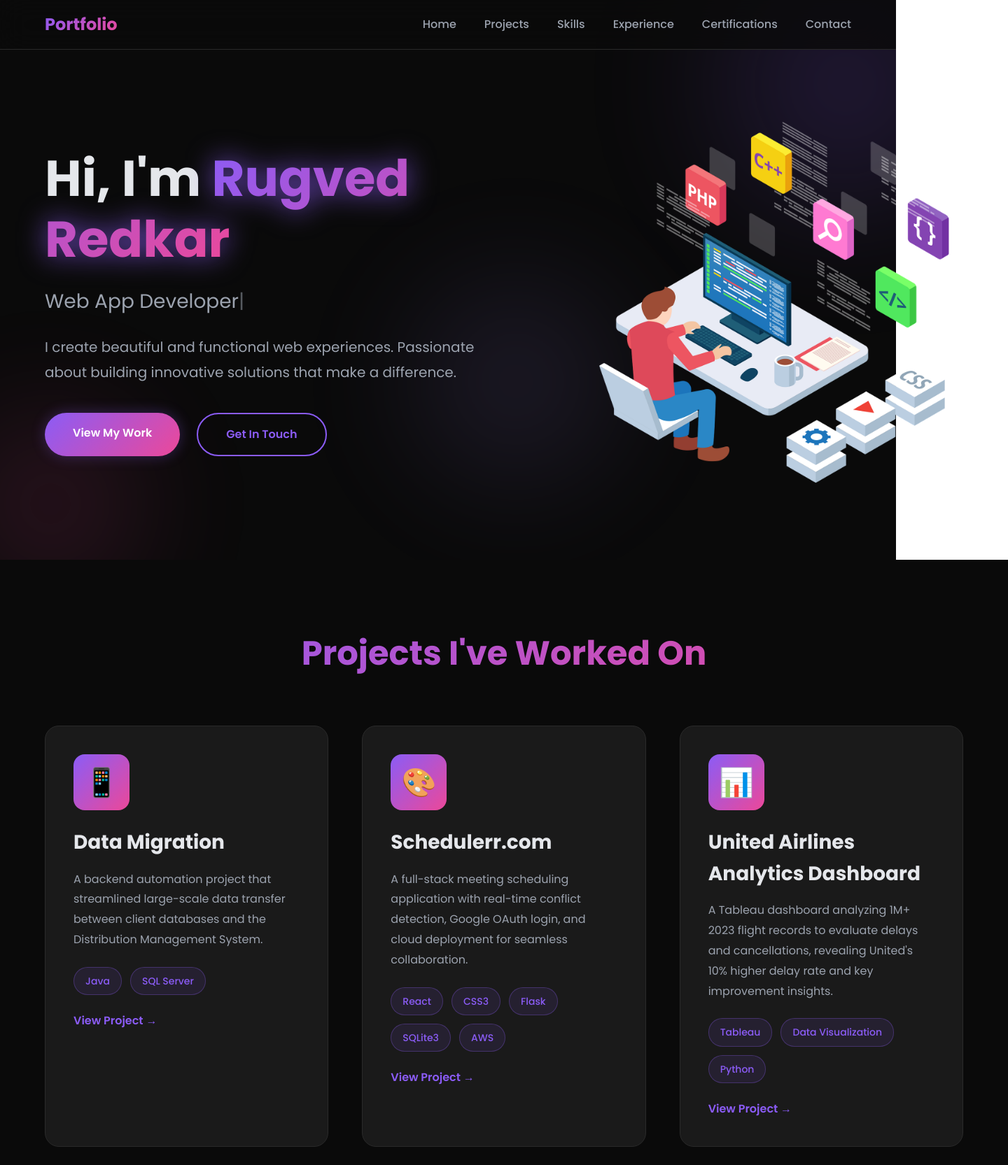
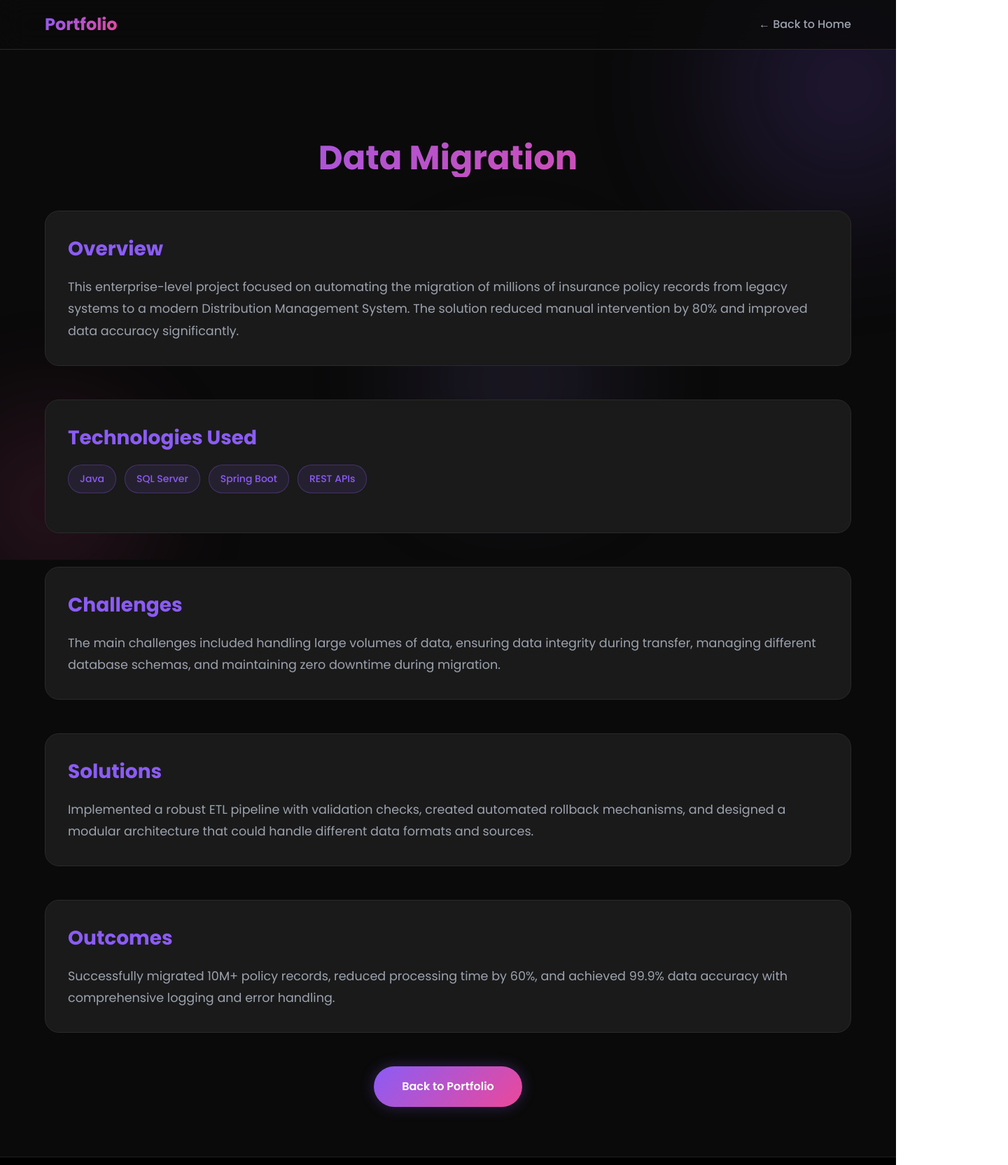
Before and after one commit to rugvedredkar/react-portfolio, a React (Vite) app: page /project/data-migration in a window 1280 px wide. Shown: the top 1665 px of the page at 70% size, 1440 px wide, since content can reach past the window. Built offline with nearby package versions, Linux system fonts and the light colour scheme.

Commit message:
Updated view project page

```diff
--- a/package.json
+++ b/package.json
@@ -13,6 +13,7 @@
   "dependencies": {
     "react": "^19.1.1",
     "react-dom": "^19.1.1",
+    "react-router-dom": "^7.9.4",
     "typed.js": "^2.1.0"
   },
   "devDependencies": {
--- a/src/App.jsx
+++ b/src/App.jsx
@@ -1,8 +1,12 @@
+
 
 import { useState, useEffect, useRef } from 'react';
 import './App.css';
 import Typed from "typed.js";
 import hero from './assets/hero.png';
+import ProjectDetail from './ProjectDetails';
+import './ProjectDetails.css';
+import { BrowserRouter as Router, Routes, Route, Link } from 'react-router-dom';
 
 // Import skill icons
 import awsIcon from './assets/skills/aws.png';
@@ -73,7 +77,7 @@
 import googleLogo from './assets/certifications/google.png';
 import tcsLogo from './assets/certifications/tcs.png';
 
-function App() {
+function HomePage() {
   const [formData, setFormData] = useState({
     name: '',
     email: '',
@@ -154,7 +158,7 @@
       {/* Navigation */}
       <nav className="navbar">
         <div className="nav-container">
-          <div className="logo">Portfolio</div>
+          <Link to="/" className="logo">Portfolio</Link>
           <ul className="nav-menu">
             <li><a href="#home">Home</a></li>
             <li><a href="#projects">Projects</a></li>
@@ -217,7 +221,7 @@
                 <span className="tag">Java</span>
                 <span className="tag">SQL Server</span>
               </div>
-              <a href="#" className="project-link">View Project →</a>
+              <Link to="/project/data-migration" className="project-link">View Project →</Link>
             </div>
 
             <div className="project-card">
@@ -231,7 +235,7 @@
                 <span className="tag">SQLite3</span>
                 <span className="tag">AWS</span>
               </div>
-              <a href="#" className="project-link">View Project →</a>
+              <Link to="/project/schedulerr" className="project-link">View Project →</Link>
             </div>
 
             <div className="project-card">
@@ -243,8 +247,8 @@
                 <span className="tag">Data Visualization</span>
                 <span className="tag">Python</span>
               </div>
-              <a href="#" className="project-link">View Project →</a>
-            </div>
+              <Link to="/project/united-airlines" className="project-link">View Project →</Link>
+              </div>
 
             <div className="project-card">
               <div className="project-image">🤖</div>
@@ -255,7 +259,7 @@
                 <span className="tag">OpenCV</span>
                 <span className="tag">Image Processing</span>
               </div>
-              <a href="#" className="project-link">View Project →</a>
+              <Link to="/project/invisible-cloak" className="project-link">View Project →</Link>
             </div>
           </div>
         </div>
@@ -593,10 +597,21 @@
     <p className="footer-right">© 2025 Rugved Redkar. All rights reserved.</p>
   </div>
 </footer>
-
-
     </div>
   );
 }
 
+// Replace the entire App function with:
+function App() {
+  return (
+    <Router>
+      <div className="App">
+        <Routes>
+          <Route path="/" element={<HomePage />} />
+          <Route path="/project/:projectId" element={<ProjectDetail />} />
+        </Routes>
+      </div>
+    </Router>
+  );
+}
 export default App;
--- /dev/null
+++ b/src/ProjectDetails.css
@@ -0,0 +1,51 @@
+.project-detail {
+    min-height: 100vh;
+    background: var(--bg-color);
+    padding-top: 80px;
+  }
+
+  .project-detail-title {
+    font-size: 3rem;
+    margin-bottom: 3rem;
+    background: linear-gradient(135deg, var(--primary-color), var(--accent-color));
+    -webkit-background-clip: text;
+    -webkit-text-fill-color: transparent;
+    background-clip: text;
+    text-align: center;
+  }
+
+  .project-section {
+    margin-bottom: 3rem;
+    padding: 2rem;
+    background: var(--bg-card);
+    border: 1px solid var(--border-color);
+    border-radius: 20px;
+  }
+
+  .project-section h2 {
+    color: var(--primary-color);
+    margin-bottom: 1rem;
+    font-size: 1.75rem;
+  }
+
+  .project-section p {
+    color: var(--text-light);
+    line-height: 1.8;
+    font-size: 1.1rem;
+  }
+
+  .tech-tags {
+    display: flex;
+    flex-wrap: wrap;
+    gap: 0.75rem;
+  }
+
+  .back-link {
+    color: var(--text-light);
+    text-decoration: none;
+    transition: color 0.3s ease;
+  }
+
+  .back-link:hover {
+    color: var(--primary-color);
+  }
--- /dev/null
+++ b/src/ProjectDetails.jsx
@@ -0,0 +1,142 @@
+import { useParams, Link } from 'react-router-dom';
+
+function ProjectDetail() {
+  const { projectId } = useParams();
+
+  const projectData = {
+    'data-migration': {
+      title: 'Data Migration',
+      description: 'A backend automation project that streamlined large-scale data transfer between client databases and the Distribution Management System.',
+      overview: 'This enterprise-level project focused on automating the migration of millions of insurance policy records from legacy systems to a modern Distribution Management System. The solution reduced manual intervention by 80% and improved data accuracy significantly.',
+      technologies: ['Java', 'SQL Server', 'Spring Boot', 'REST APIs'],
+      challenges: 'The main challenges included handling large volumes of data, ensuring data integrity during transfer, managing different database schemas, and maintaining zero downtime during migration.',
+      solutions: 'Implemented a robust ETL pipeline with validation checks, created automated rollback mechanisms, and designed a modular architecture that could handle different data formats and sources.',
+      outcomes: 'Successfully migrated 10M+ policy records, reduced processing time by 60%, and achieved 99.9% data accuracy with comprehensive logging and error handling.'
+    },
+    'schedulerr': {
+      title: 'Schedulerr.com',
+      description: 'A full-stack meeting scheduling application with real-time conflict detection.',
+      overview: 'Schedulerr is a modern meeting scheduling platform that simplifies the process of finding common availability between multiple participants. Built with a focus on user experience and real-time synchronization.',
+      technologies: ['React', 'CSS3', 'Flask', 'SQLite3', 'AWS', 'Google OAuth'],
+      challenges: 'Implementing real-time conflict detection across multiple users, handling timezone conversions, ensuring secure authentication, and managing concurrent booking requests.',
+      solutions: 'Developed a reactive frontend with React, implemented efficient database queries for conflict checking, integrated Google OAuth for seamless authentication, and deployed on AWS for scalability.',
+      outcomes: 'Created a fully functional scheduling platform with sub-second response times, supporting multiple concurrent users with real-time updates and comprehensive conflict resolution.'
+    },
+    'united-airlines': {
+      title: 'United Airlines Analytics Dashboard',
+      description: 'A comprehensive Tableau dashboard analyzing flight performance metrics.',
+      overview: 'An analytical dashboard that processes and visualizes over 1 million flight records from 2023 to provide insights into delays, cancellations, and operational efficiency of United Airlines compared to competitors.',
+      technologies: ['Tableau', 'Python', 'Pandas', 'Data Visualization'],
+      challenges: 'Processing large datasets efficiently, creating meaningful visualizations, identifying correlations between various factors affecting delays, and presenting complex data in an accessible format.',
+      solutions: 'Utilized Python for data cleaning and preprocessing, designed interactive Tableau dashboards with drill-down capabilities, and implemented statistical analysis to identify key performance indicators.',
+      outcomes: 'Revealed that United Airlines had a 10% higher delay rate than competitors, identified peak delay periods, and provided actionable insights for operational improvements.'
+    },
+    'invisible-cloak': {
+      title: 'InvisibleCloak',
+      description: 'A computer vision project creating an invisibility effect using real-time video processing.',
+      overview: 'An innovative Python project that uses computer vision techniques to create a "Harry Potter style" invisibility cloak effect in real-time video streams using color detection and background subtraction.',
+      technologies: ['Python', 'OpenCV', 'NumPy', 'Image Processing'],
+      challenges: 'Achieving real-time performance, handling varying lighting conditions, accurately detecting the cloak color, and seamlessly blending the background.',
+      solutions: 'Implemented HSV color space for robust color detection, used morphological operations for noise reduction, and optimized frame processing for real-time performance.',
+      outcomes: 'Successfully created a working invisibility effect running at 30+ FPS, with accurate object detection and smooth background replacement.'
+    }
+  };
+
+  const project = projectData[projectId];
+
+  if (!project) {
+    return (
+      <div className="project-detail">
+        <nav className="navbar">
+          <div className="nav-container">
+            <Link to="/" className="logo">Portfolio</Link>
+            <Link to="/" className="back-link">← Back to Home</Link>
+          </div>
+        </nav>
+        <div className="container">
+          <h1 className="project-detail-title">Project not found</h1>
+          <Link to="/" className="btn btn-primary">Return Home</Link>
+        </div>
+      </div>
+    );
+  }
+
+  return (
+    <div className="project-detail">
+      <div className="animated-bg">
+        <div className="gradient-orb orb-1"></div>
+        <div className="gradient-orb orb-2"></div>
+        <div className="gradient-orb orb-3"></div>
+      </div>
+
+      <nav className="navbar">
+        <div className="nav-container">
+          <Link to="/" className="logo">Portfolio</Link>
+          <Link to="/" className="back-link">← Back to Home</Link>
+        </div>
+      </nav>
+
+      <div className="container" style={{ paddingTop: '120px' }}>
+        <h1 className="project-detail-title">{project.title}</h1>
+
+        <section className="project-section">
+          <h2>Overview</h2>
+          <p>{project.overview}</p>
+        </section>
+
+        <section className="project-section">
+          <h2>Technologies Used</h2>
+          <div className="project-tags">
+            {project.technologies.map((tech, index) => (
+              <span key={index} className="tag">{tech}</span>
+            ))}
+          </div>
+        </section>
+
+        <section className="project-section">
+          <h2>Challenges</h2>
+          <p>{project.challenges}</p>
+        </section>
+
+        <section className="project-section">
+          <h2>Solutions</h2>
+          <p>{project.solutions}</p>
+        </section>
+
+        <section className="project-section">
+          <h2>Outcomes</h2>
+          <p>{project.outcomes}</p>
+        </section>
+
+        <div style={{ textAlign: 'center', marginTop: '3rem', marginBottom: '3rem' }}>
+          <Link to="/" className="btn btn-primary">Back to Portfolio</Link>
+        </div>
+      </div>
+
+      <footer className="footer" style={{ marginTop: '4rem' }}>
+        <div className="footer-container">
+          <p className="footer-left">Terms & Conditions</p>
+
+          <div className="footer-socials">
+            <a href="https://www.instagram.com/rugved_redkar/" target="_blank" rel="noreferrer" className="footer-icon">
+              <i className="fab fa-instagram"></i>
+            </a>
+            <a href="https://www.facebook.com/share/1JQgmkvvCr/" target="_blank" rel="noreferrer" className="footer-icon">
+              <i className="fab fa-facebook-f"></i>
+            </a>
+            <a href="https://github.com/rugvedredkar" target="_blank" rel="noreferrer" className="footer-icon">
+              <i className="fab fa-github"></i>
+            </a>
+            <a href="https://linkedin.com/in/rugvedredkar02" target="_blank" rel="noreferrer" className="footer-icon">
+              <i className="fab fa-linkedin-in"></i>
+            </a>
+          </div>
+
+          <p className="footer-right">© 2025 Rugved Redkar. All rights reserved.</p>
+        </div>
+      </footer>
+    </div>
+  );
+}
+
+export default ProjectDetail;
```
Also changed, not shown: 1 other file (tests, documents, lock files or other folders).
